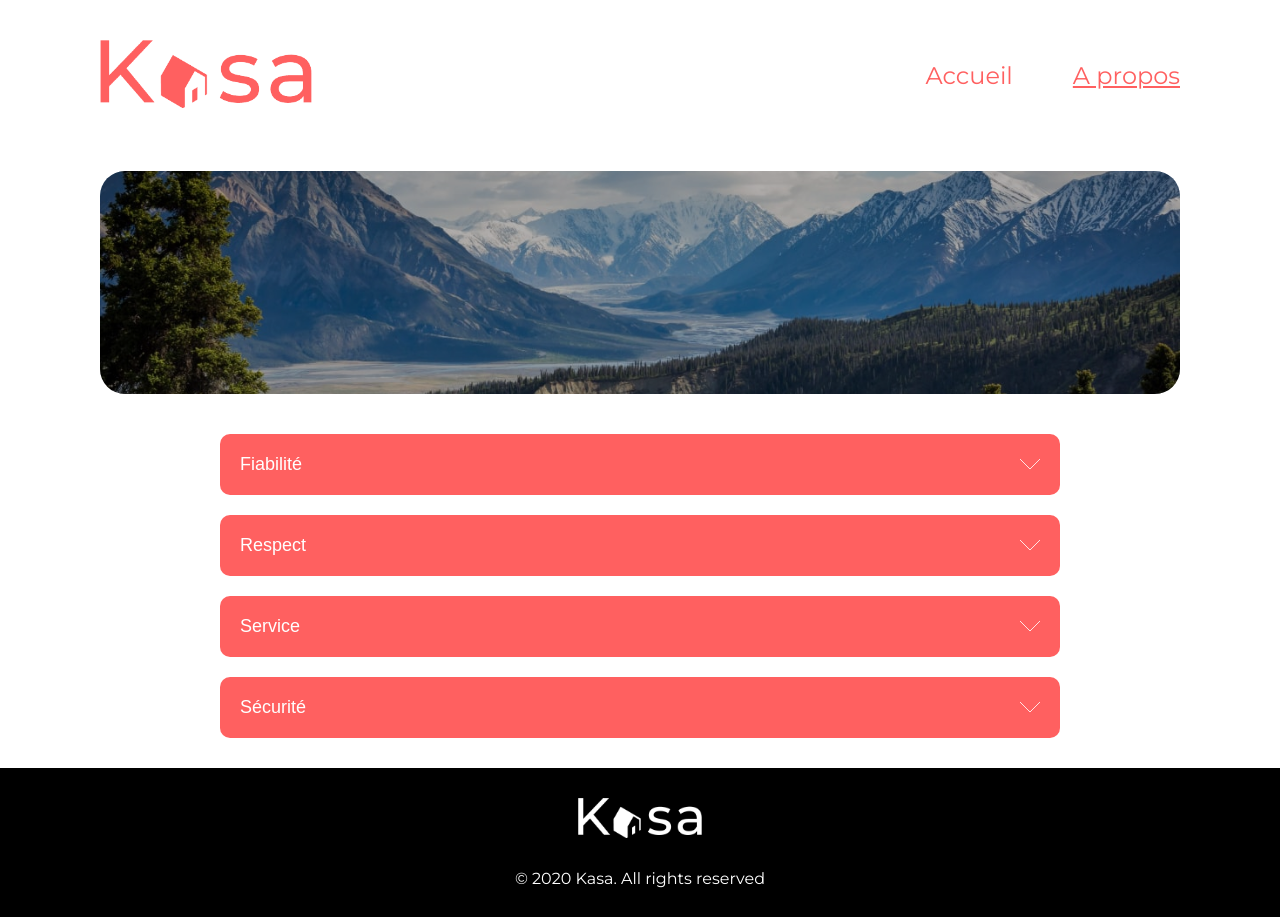
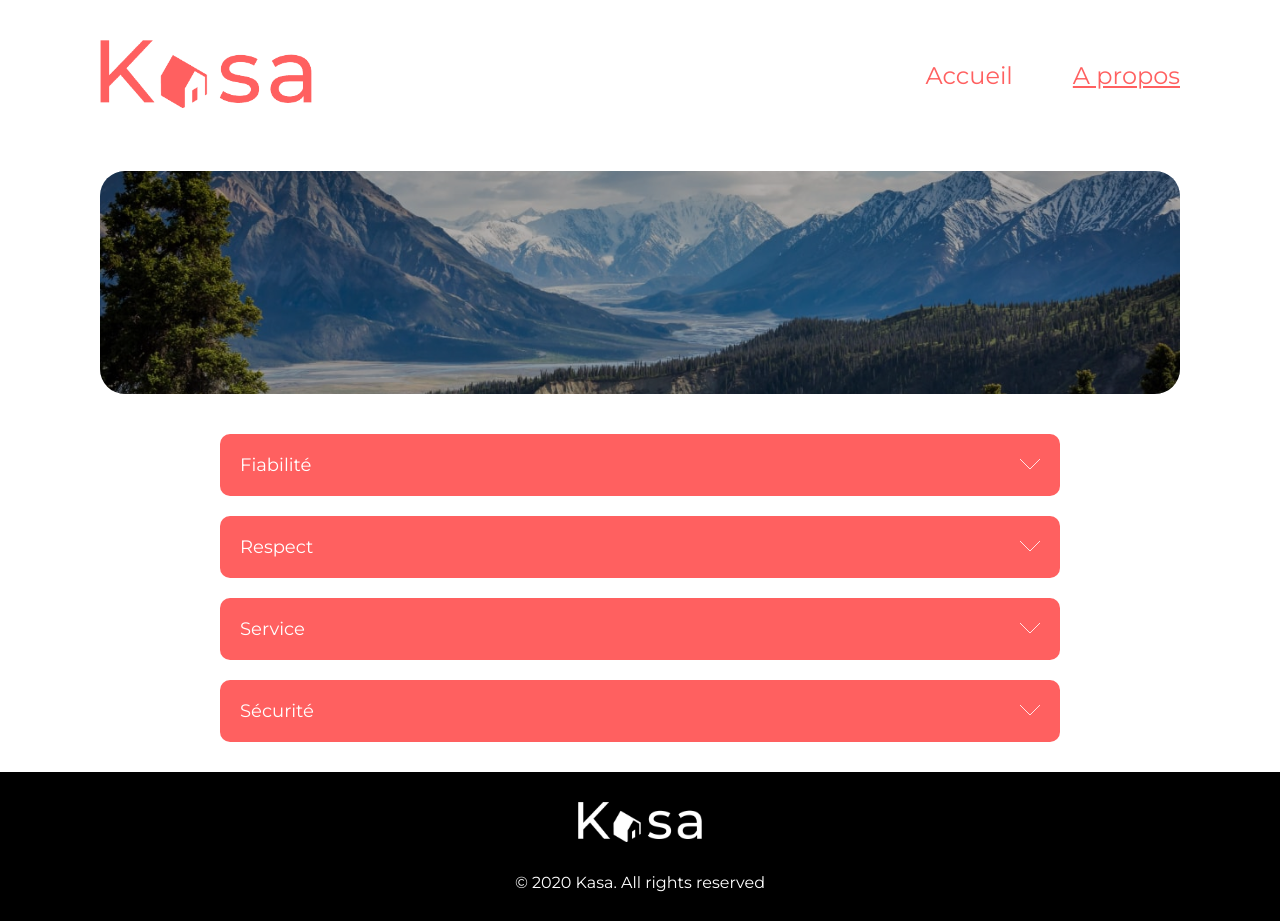
Before and after one commit to PIARDSylvian/OC-P11-Kasa, a React (Vite) app: page /a-propos in a window 1280 px wide. Built offline with nearby package versions, Linux system fonts and the light colour scheme.

Commit message:
bad font on collapse button

```diff
--- a/src/components/Collapse/style.module.scss
+++ b/src/components/Collapse/style.module.scss
@@ -10,6 +10,7 @@
   border-radius: map-get($radius, secondary);
   padding: map-get($margin, secondary);
   color: map-get($font-color, secondary);
+  font-family: inherit;
 
   &::after {
     background-image: url(../../assets/nav-arrow-down.svg);
```
